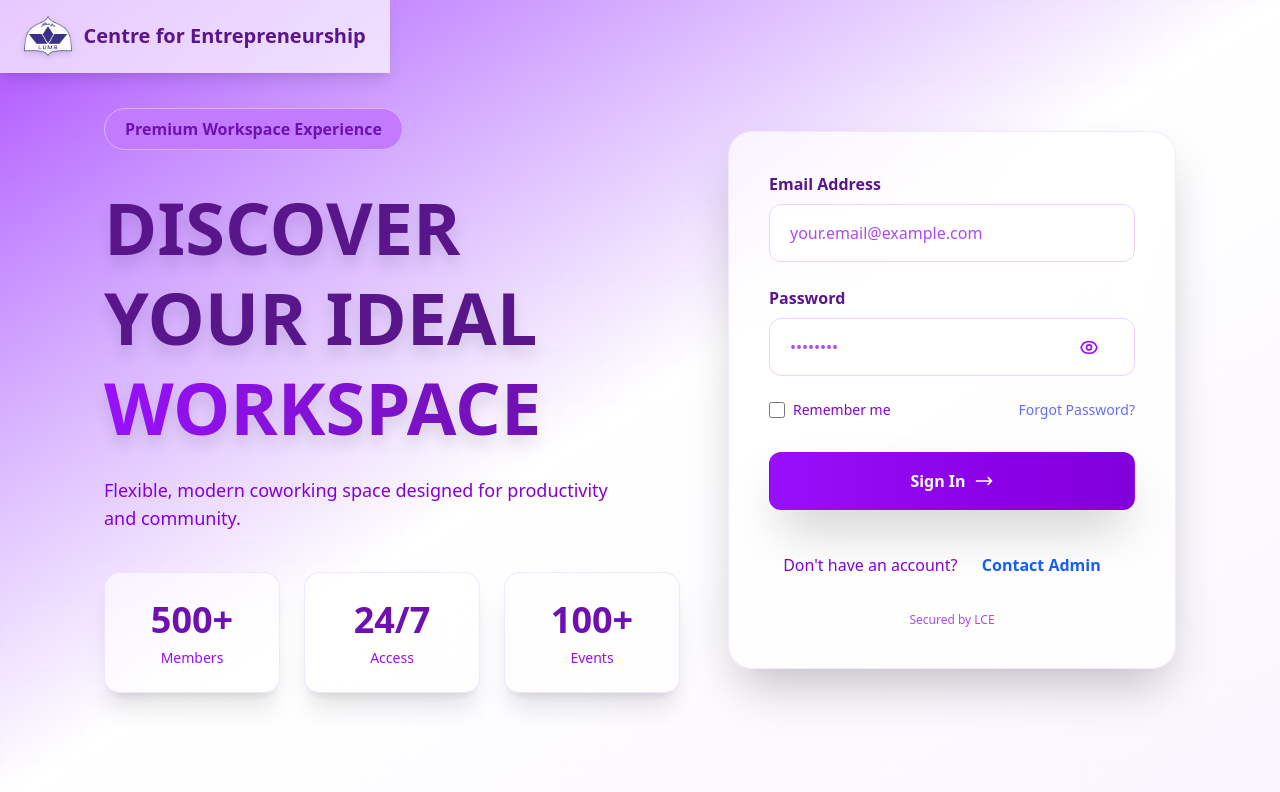
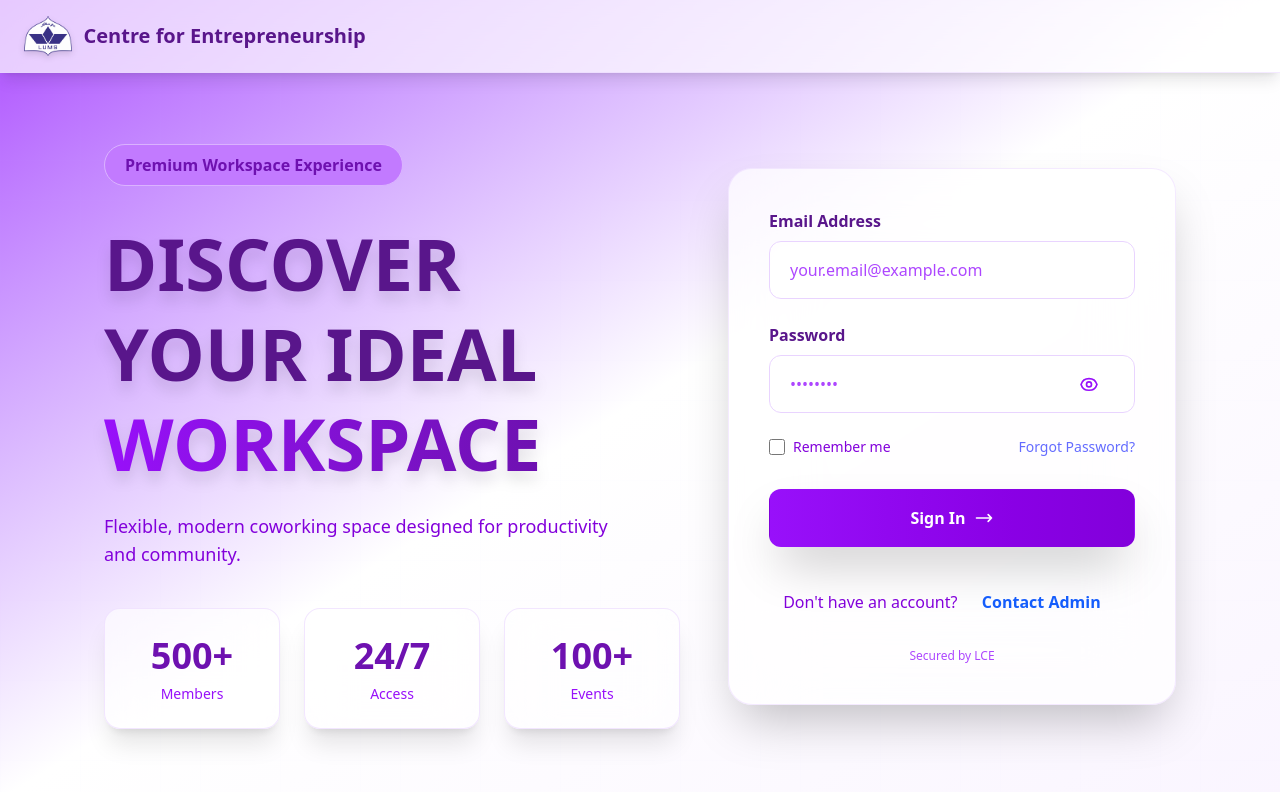
Before and after one commit to ahmadksr123/LCE-frontend, a React (Vite) app: page /login in a window 1280 px wide. Shown: the top 792 px of the page. Built offline with nearby package versions, Linux system fonts and the light colour scheme.

Commit message:
new instance added

```diff
--- a/src/pages/Login.jsx
+++ b/src/pages/Login.jsx
@@ -81,7 +81,7 @@ export default function Login({ onLogin }) {
       </div>
 
       {/* Glassmorphic Navbar */}
-      <header className=" fixed top-0 z-50 backdrop-blur-xl bg-white/70 border-b border-purple-200/50 shadow-lg">
+      <header className="sticky  top-0 z-50 backdrop-blur-xl bg-white/70 border-b border-purple-200/50 shadow-lg">
         <div className="flex justify-between items-center px-6 py-4 max-w-7xl mx-auto">
           <div className="flex items-center space-x-3">
             <img src={logo} alt="LUMS Logo" className="h-10 drop-shadow-md" />
```
